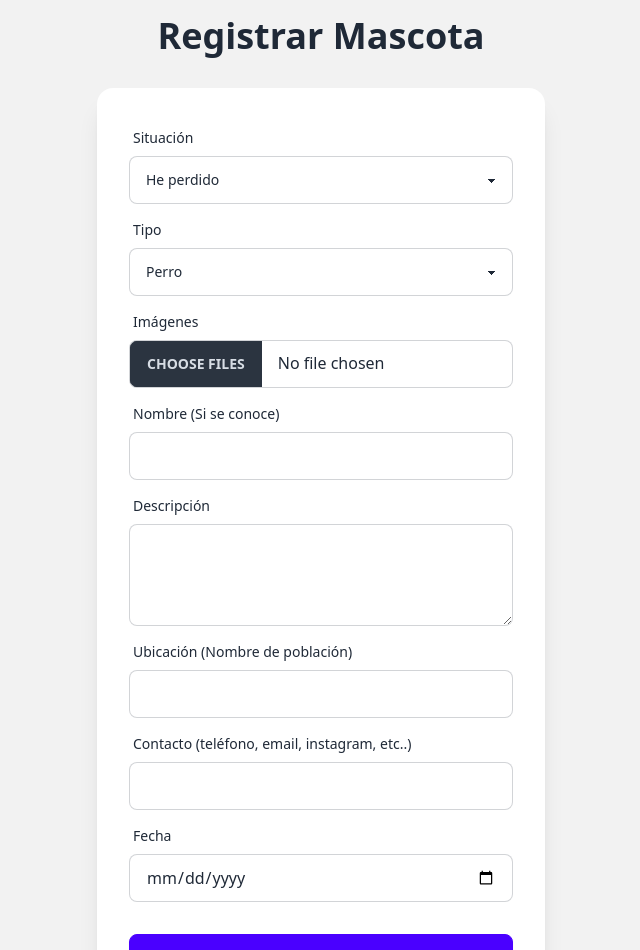
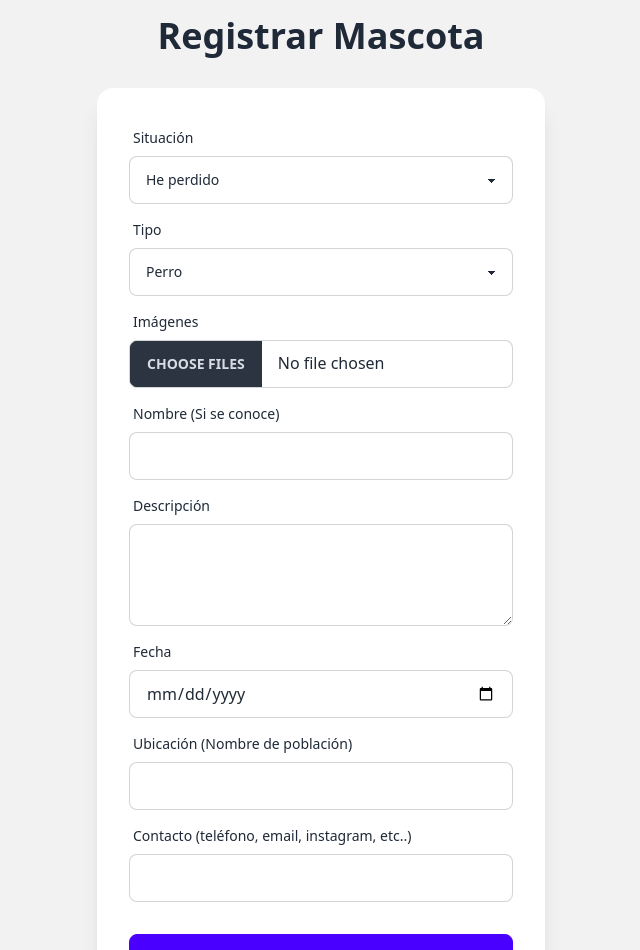
Before and after one commit to berguntin/find-your-pet, a Vue app: page /registrar in a window 1280 px wide. Shown: the top 950 px of the page, without its empty margins (319-959 px from the left). Built offline with nearby package versions, Linux system fonts and the light colour scheme.

Commit message:
fix: deploy & form

```diff
--- a/src/components/forms/PetRegister.vue
+++ b/src/components/forms/PetRegister.vue
@@ -1,5 +1,5 @@
 <template>
-  <div class="min-h-screen bg-base-200 p-4">
+  <div class="min-h-screen bg-base-200 p-4 mb-5">
     <div class="max-w-md mx-auto">
       <h1 class="text-4xl font-bold text-center mb-8">Registrar Mascota</h1>
       <div  v-if="!alert" class="card bg-base-100 shadow-xl">
@@ -45,6 +45,12 @@
             <textarea v-model="form.description" id="description" required rows="3" class="textarea textarea-bordered"></textarea>
           </div>
           <div class="form-control">
+            <label class="label" for="date">
+              <span class="label-text">Fecha</span>
+            </label>
+            <input v-model="form.date" type="date" id="date" :max="new Date().toISOString().split('T')[0]" required class="input input-bordered" />
+          </div>
+          <div class="form-control">
             <label class="label" for="location">
               <span class="label-text">Ubicación (Nombre de población)</span>
             </label>
@@ -71,13 +77,6 @@
               <span class="label-text">Contacto (teléfono, email, instagram, etc..)</span>
             </label>
             <input v-model="form.contact" type="text" id="contact" required class="input input-bordered" />
-          </div>
-
-          <div class="form-control">
-            <label class="label" for="date">
-              <span class="label-text">Fecha</span>
-            </label>
-            <input v-model="form.date" type="date" id="date" required class="input input-bordered" />
           </div>
 
           <div class="form-control mt-6">
--- a/vite.config.js
+++ b/vite.config.js
@@ -7,7 +7,7 @@ export default defineConfig({
   plugins: [vue()],
   resolve: {
     alias:[
-      { find : '@', replacement: fileURLToPath(new URL('./src', import.meta.url)) }
+      { find : '@', replacement: fileURLToPath(new URL('/src', import.meta.url)) }
     ]
   },
 })
```
